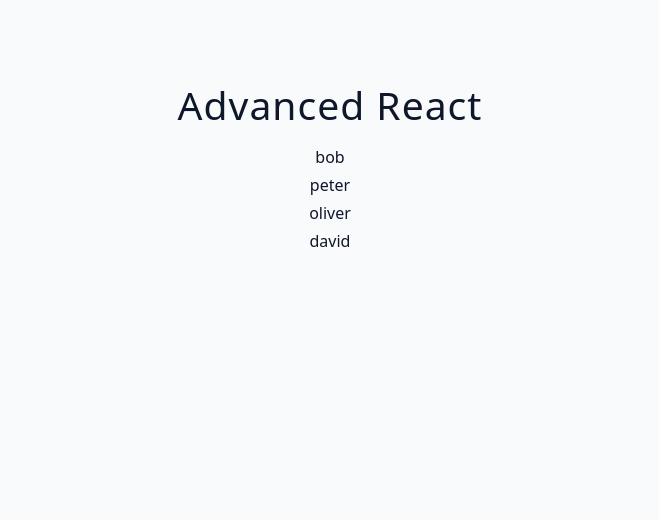
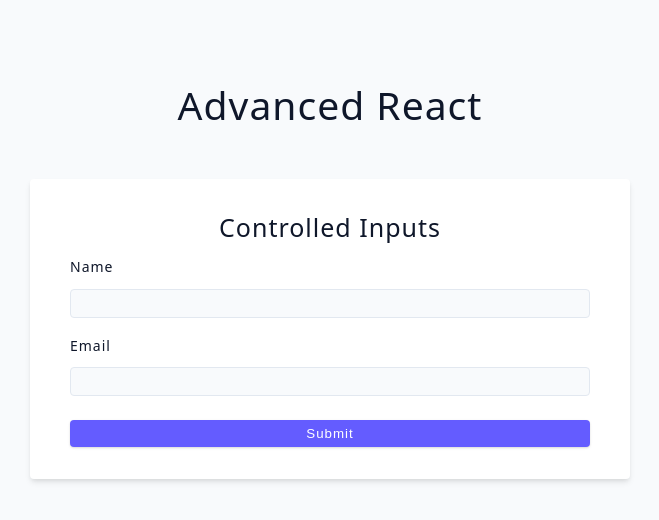
Before and after one commit to thenatural86/react-review, a React (Vite) app: page / in a window 1280 px wide. Shown: the top 520 px of the page, without its empty margins (310-969 px from the left). Built offline with nearby package versions, Linux system fonts and the light colour scheme.

Commit message:
form scaffolding

```diff
--- a/src/App.jsx
+++ b/src/App.jsx
@@ -1,4 +1,4 @@
-import Starter from './tutorial/05-leverage-javascript/starter/List'
+import Starter from './tutorial/06-forms/starter/01-controlled-inputs'
 
 function App() {
   return (
--- a/src/tutorial/06-forms/starter/01-controlled-inputs.jsx
+++ b/src/tutorial/06-forms/starter/01-controlled-inputs.jsx
@@ -1,4 +1,23 @@
 const ControlledInputs = () => {
-  return <h2>Controlled Inputs</h2>;
-};
-export default ControlledInputs;
+  return (
+    <form className='form'>
+      <h4>Controlled inputs</h4>
+      <div className='form-row'>
+        <label htmlFor='name' className='form-label '>
+          name
+        </label>
+        <input type='text' id='name' className='form-input' />
+      </div>
+      <div className='form-row'>
+        <label htmlFor='email' className='form-label '>
+          email
+        </label>
+        <input type='text' id='email' className='form-input' />
+      </div>
+      <button type='submit' className='btn btn-block'>
+        submit
+      </button>
+    </form>
+  )
+}
+export default ControlledInputs
```
